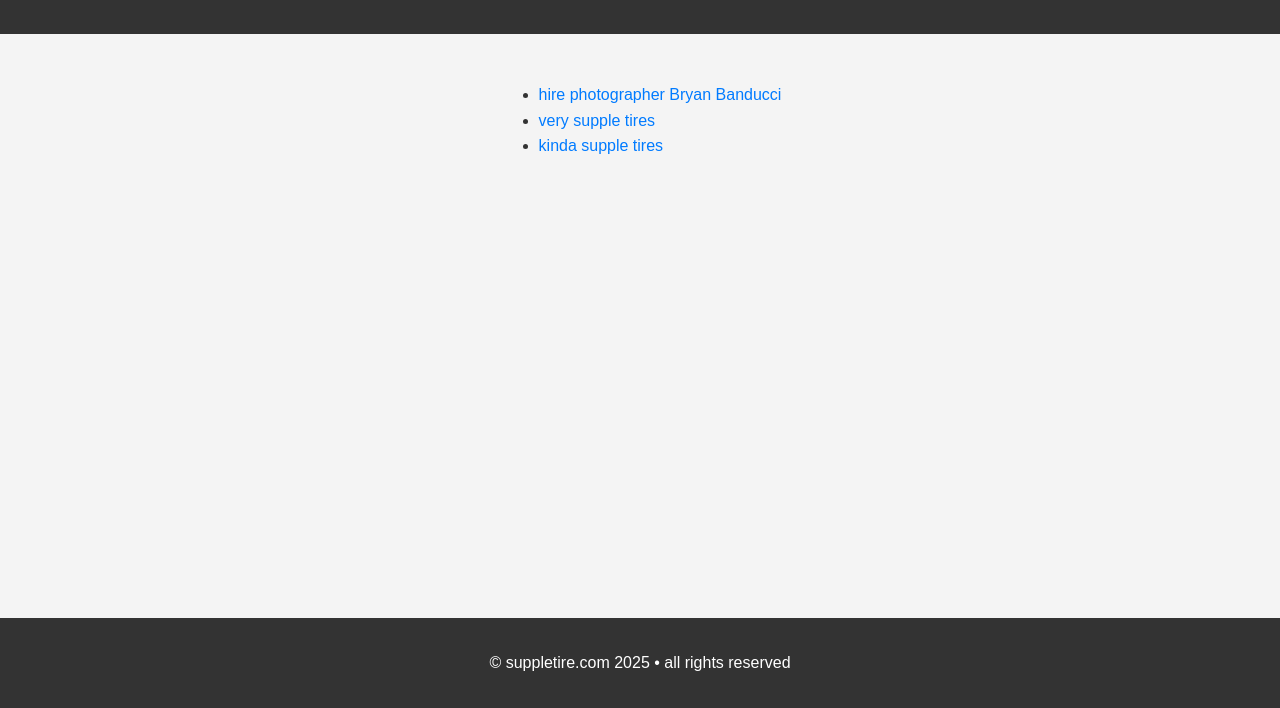
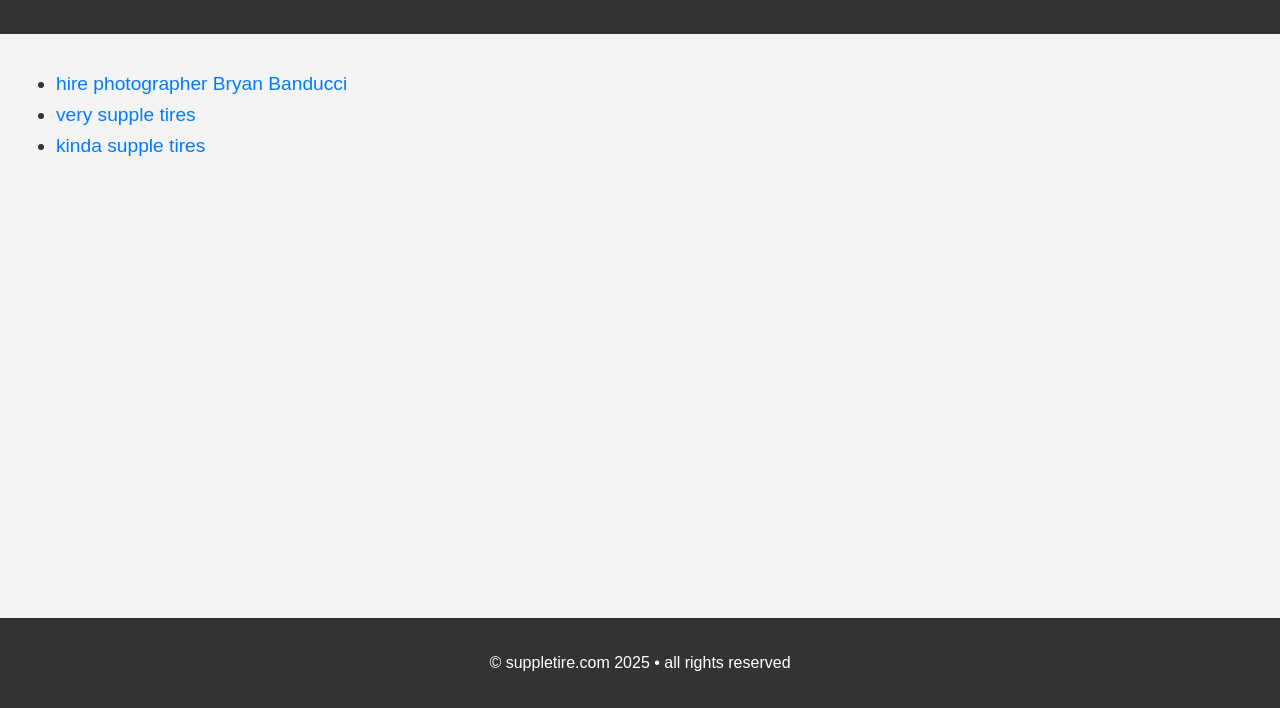
Before and after one commit to newellbt/suppletire, a plain HTML site: page index.html in a window 1280 px wide. Shown: the part 92-800 px from the top of the page. Drawn offline with Linux system fonts and the light colour scheme.

Commit message:
Update index.html

```diff
--- a/index.html
+++ b/index.html
@@ -20,12 +20,12 @@
             text-align: center;
         }
         main {
-            padding: 2rem;
-            text-align: center;
+            padding: 1rem;
+            text-align: left;
         }
         main ul {
             text-align: left;
-            font-size: 1rem;
+            font-size: 1.2rem;
             display: inline-block;
         }
         footer {
```
